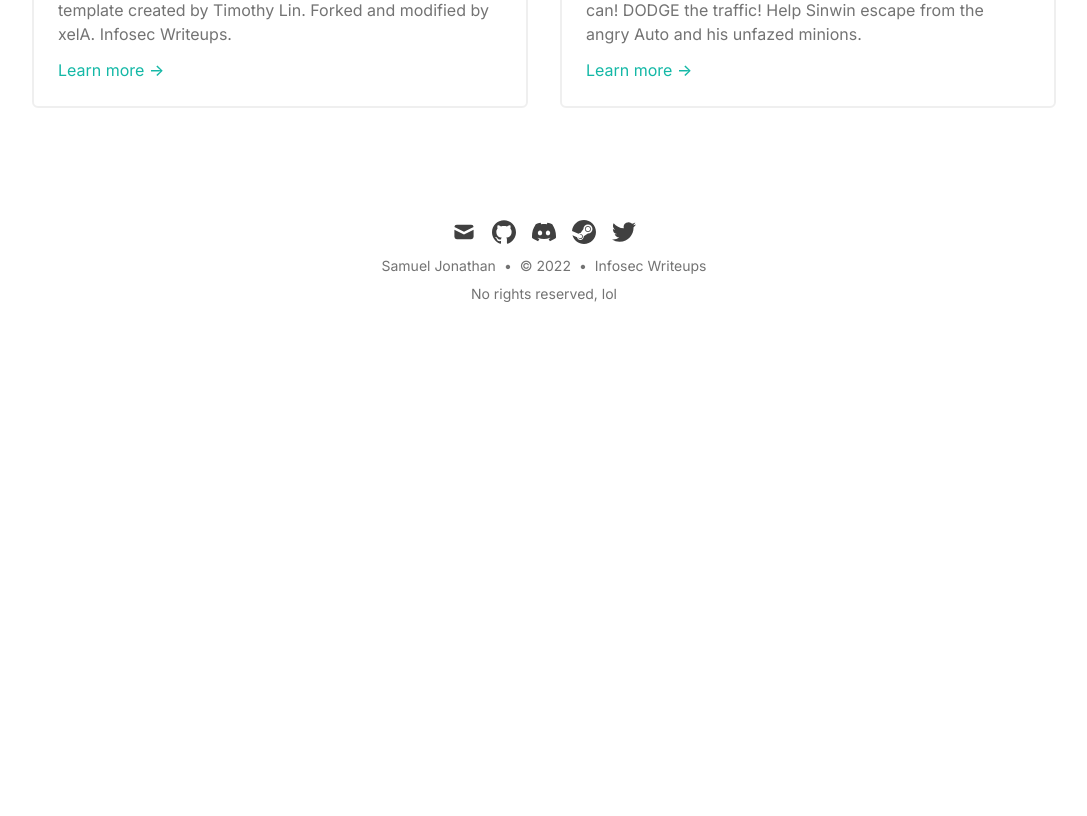
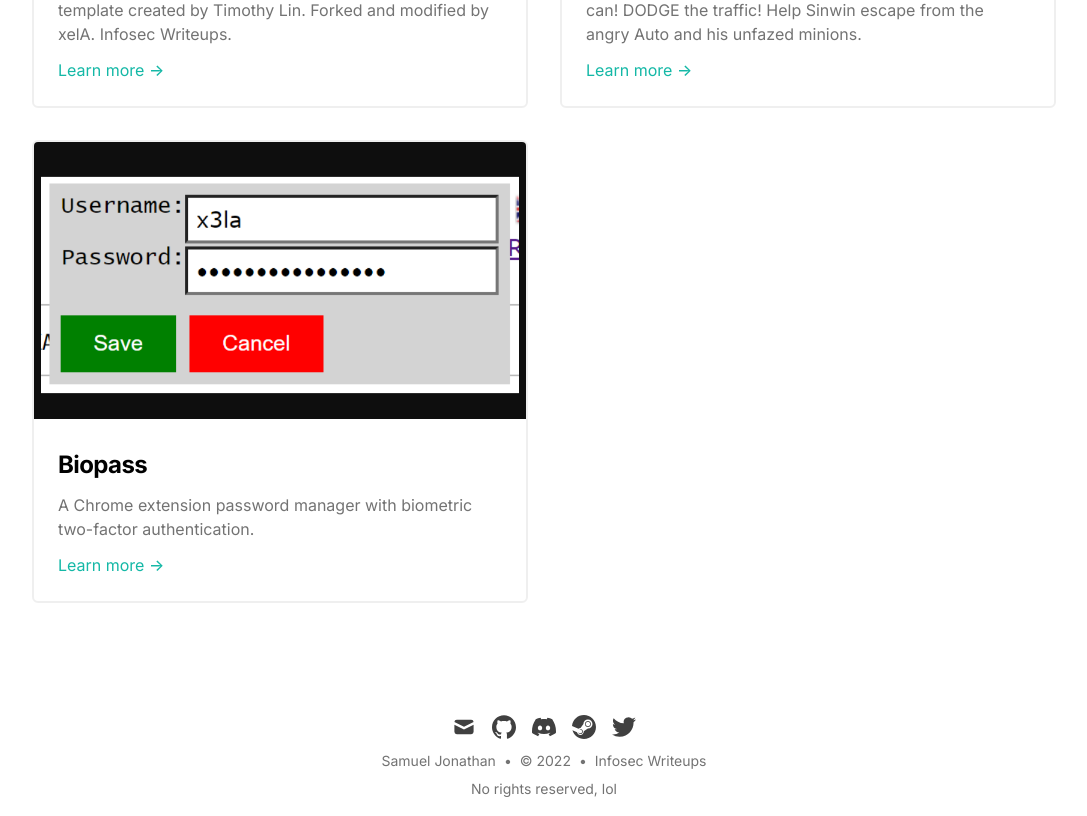
Before and after one commit to Mr-DJ/xela.me, a Next.js app: page /projects in a window 1280 px wide. Shown: the part 700-1516 px from the top of the page, without its empty margins (96-1183 px from the left). Before the commit the page ends 1036 px from the top, so only its background shows below. Built offline with nearby package versions, Linux system fonts and the light colour scheme; no server answers; what @tailwindcss/typography would draw is missing.

Commit message:
added new project

```diff
--- a/data/projectsData.js
+++ b/data/projectsData.js
@@ -12,6 +12,12 @@ const projectsData = [
     imgSrc: '/static/images/double-meter.png',
     href: 'https://nr-njn.itch.io/double-meter',
   },
+  {
+    title: 'Biopass',
+    description: `A Chrome extension password manager with biometric two-factor authentication.`,
+    imgSrc: '/static/images/biopass-extension.png',
+    href: 'https://github.com/Mr-DJ/biopass-extension',
+  },
 ]
 
 export default projectsData
```
Also changed, not shown: public/static/images/biopass-extension.png (added).
